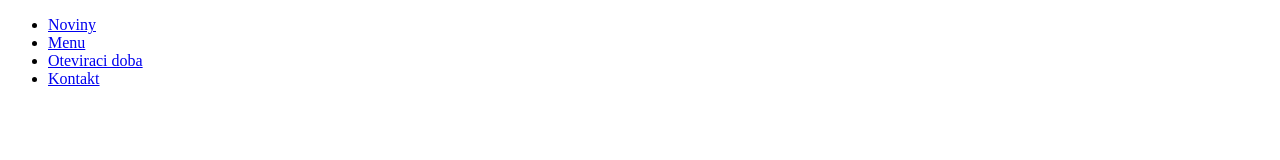
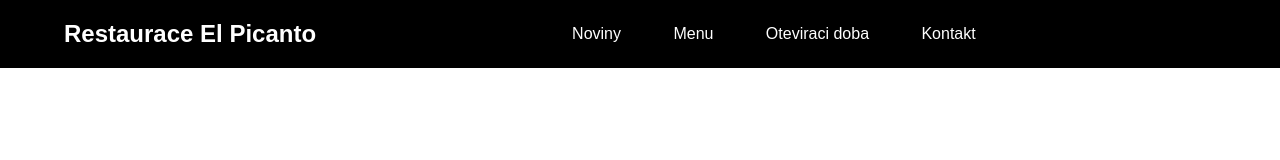
Before and after one commit to MartinTam/Restaurant, a plain HTML site: page index.html in a window 1280 px wide. Drawn offline with Linux system fonts and the light colour scheme.

Commit message:
Navigation done

```diff
--- a/index.html
+++ b/index.html
@@ -1,11 +1,12 @@
 <!DOCTYPE html>
 
-<html>
+<html lang = "cs">
 
     <head>
 
         <meta charset="UTF-8">
         <title>Restaurace</title>
+        <link rel = "stylesheet" type = "text/css" href = "style.css" >
 
     </head>
 
@@ -15,14 +16,20 @@
 
             <nav>
 
-                <ul>
+                <div class = "navigation">
 
-                    <li> <a href = "#noviny"> Noviny </a> </li>
-                    <li> <a href = "#menu"> Menu </a> </li>
-                    <li> <a href = "#oteviraciDoba"> Oteviraci doba </a> </li>
-                    <li> <a href = "#kontakt"> Kontakt </a> </li>
+                    <h1> <a href = "#" id = "navigation-header"> Restaurace El Picanto </a></h1>
 
-                </ul>
+                    <ul id = "navigation-list">
+
+                        <li class = "navigation-list-item"> <a href = "#noviny-link" class = "link" id = "noviny"> Noviny </a> </li>
+                        <li class = "navigation-list-item"> <a href = "#menu-link" class = "link" id = "menu"> Menu </a> </li>
+                        <li class = "navigation-list-item"> <a href = "#oteviraci-doba-link" class = "link" id = "oteviraci-doba"> Oteviraci doba </a> </li>
+                        <li class = "navigation-list-item"> <a href = "#kontakt-link" class = "link" id = "kontakt"> Kontakt </a> </li>
+
+                    </ul>
+
+                </div>
 
             </nav>
 
--- a/style.css
+++ b/style.css
@@ -0,0 +1,46 @@
+body, html {
+    margin: 0;
+}
+
+.navigation {
+    position: fixed;
+    display: flex;
+    flex-direction: row;
+    background: black;
+    margin: 0;
+
+    align-items: center;
+
+    width: 100%;
+}
+
+#navigation-header {
+    font-family: sans-serif;
+    color: white;
+    margin: 0 0 0 5vw;
+    text-decoration: none;
+}
+
+#navigation-list {
+    list-style: none;
+    margin: 0 0 0 15vw;
+}
+
+.navigation-list-item {
+    display: inline;
+
+    padding: 1.4vh;
+}
+
+.link {
+    text-decoration: none;
+    color: white;
+    font-family: sans-serif;
+
+    padding: 1.4vh 1vw;
+}
+
+#noviny:hover, #menu:hover, #oteviraci-doba:hover, #kontakt:hover {
+    background: white;
+    color: black;
+}
```
